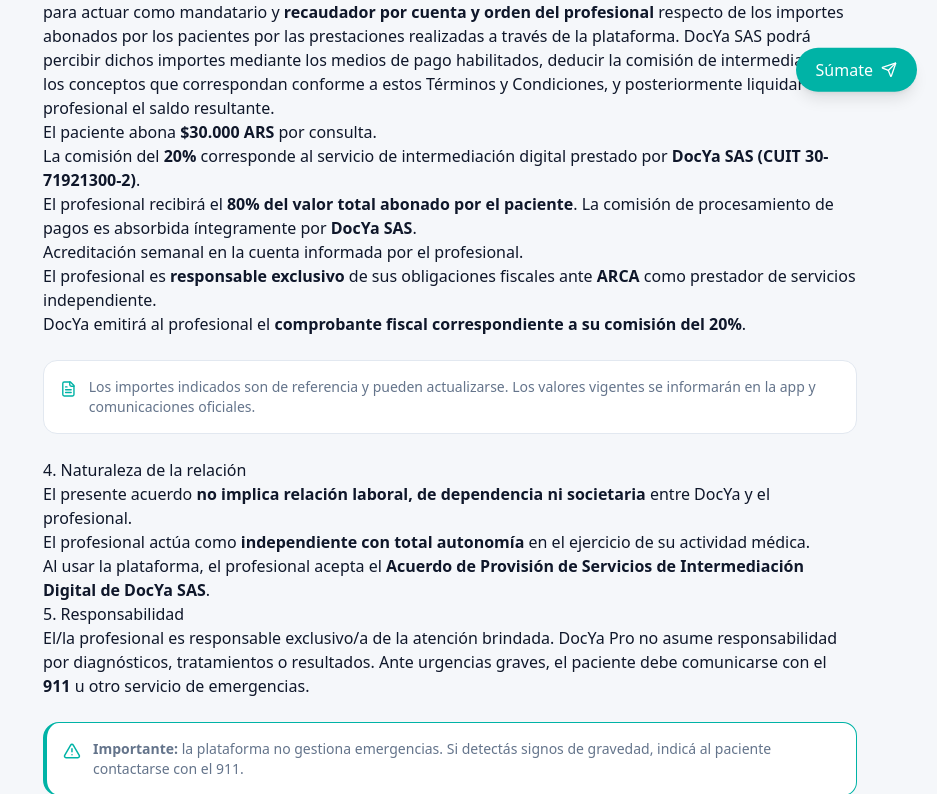
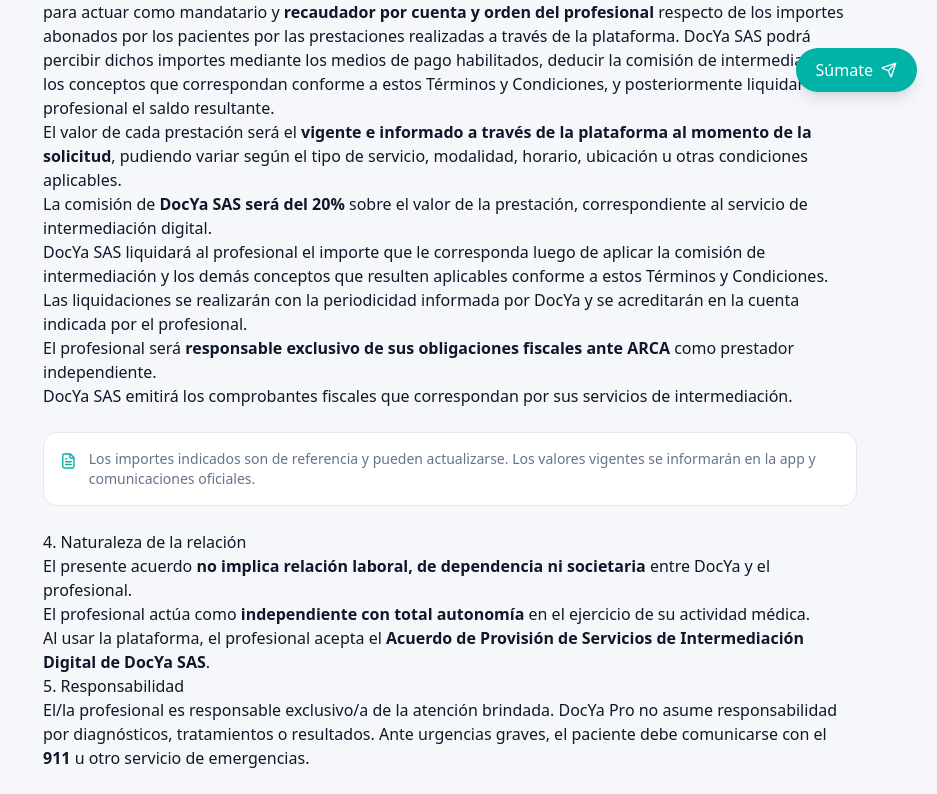
Before and after one commit to facu1391/DocYA, a Next.js app: page /legal/pro/terminos in a window 1280 px wide. Shown: the part 686-1480 px from the top of the page, without its empty margins (343-1280 px from the left). Built offline with nearby package versions, Linux system fonts and the light colour scheme.

Commit message:
refine professional payment terms

```diff
--- a/src/app/legal/pro/terminos/page.tsx
+++ b/src/app/legal/pro/terminos/page.tsx
@@ -145,20 +145,22 @@
                   <strong>Recaudación por cuenta y orden:</strong> El profesional autoriza expresamente a <strong>DocYa SAS (CUIT 30-71921300-2)</strong> para actuar como mandatario y <strong>recaudador por cuenta y orden del profesional</strong> respecto de los importes abonados por los pacientes por las prestaciones realizadas a través de la plataforma. DocYa SAS podrá percibir dichos importes mediante los medios de pago habilitados, deducir la comisión de intermediación y los conceptos que correspondan conforme a estos Términos y Condiciones, y posteriormente liquidar al profesional el saldo resultante.
                 </li>
                 <li>
-                  El paciente abona <strong>$30.000 ARS</strong> por consulta.
+                  El valor de cada prestación será el <strong>vigente e informado a través de la plataforma al momento de la solicitud</strong>, pudiendo variar según el tipo de servicio, modalidad, horario, ubicación u otras condiciones aplicables.
                 </li>
                 <li>
-                  La comisión del <strong>20%</strong> corresponde al servicio de intermediación digital prestado por <strong>DocYa SAS (CUIT 30-71921300-2)</strong>.
+                  La comisión de <strong>DocYa SAS será del 20%</strong> sobre el valor de la prestación, correspondiente al servicio de intermediación digital.
                 </li>
                 <li>
-                  El profesional recibirá el <strong>80% del valor total abonado por el paciente</strong>. La comisión de procesamiento de pagos es absorbida íntegramente por <strong>DocYa SAS</strong>.
-                </li>
-                <li>Acreditación semanal en la cuenta informada por el profesional.</li>
-                <li>
-                  El profesional es <strong>responsable exclusivo</strong> de sus obligaciones fiscales ante <strong>ARCA</strong> como prestador de servicios independiente.
+                  DocYa SAS liquidará al profesional el importe que le corresponda luego de aplicar la comisión de intermediación y los demás conceptos que resulten aplicables conforme a estos Términos y Condiciones.
                 </li>
                 <li>
-                  DocYa emitirá al profesional el <strong>comprobante fiscal correspondiente a su comisión del 20%</strong>.
+                  Las liquidaciones se realizarán con la periodicidad informada por DocYa y se acreditarán en la cuenta indicada por el profesional.
+                </li>
+                <li>
+                  El profesional será <strong>responsable exclusivo de sus obligaciones fiscales ante ARCA</strong> como prestador independiente.
+                </li>
+                <li>
+                  DocYa SAS emitirá los comprobantes fiscales que correspondan por sus servicios de intermediación.
                 </li>
               </ul>
 
```
